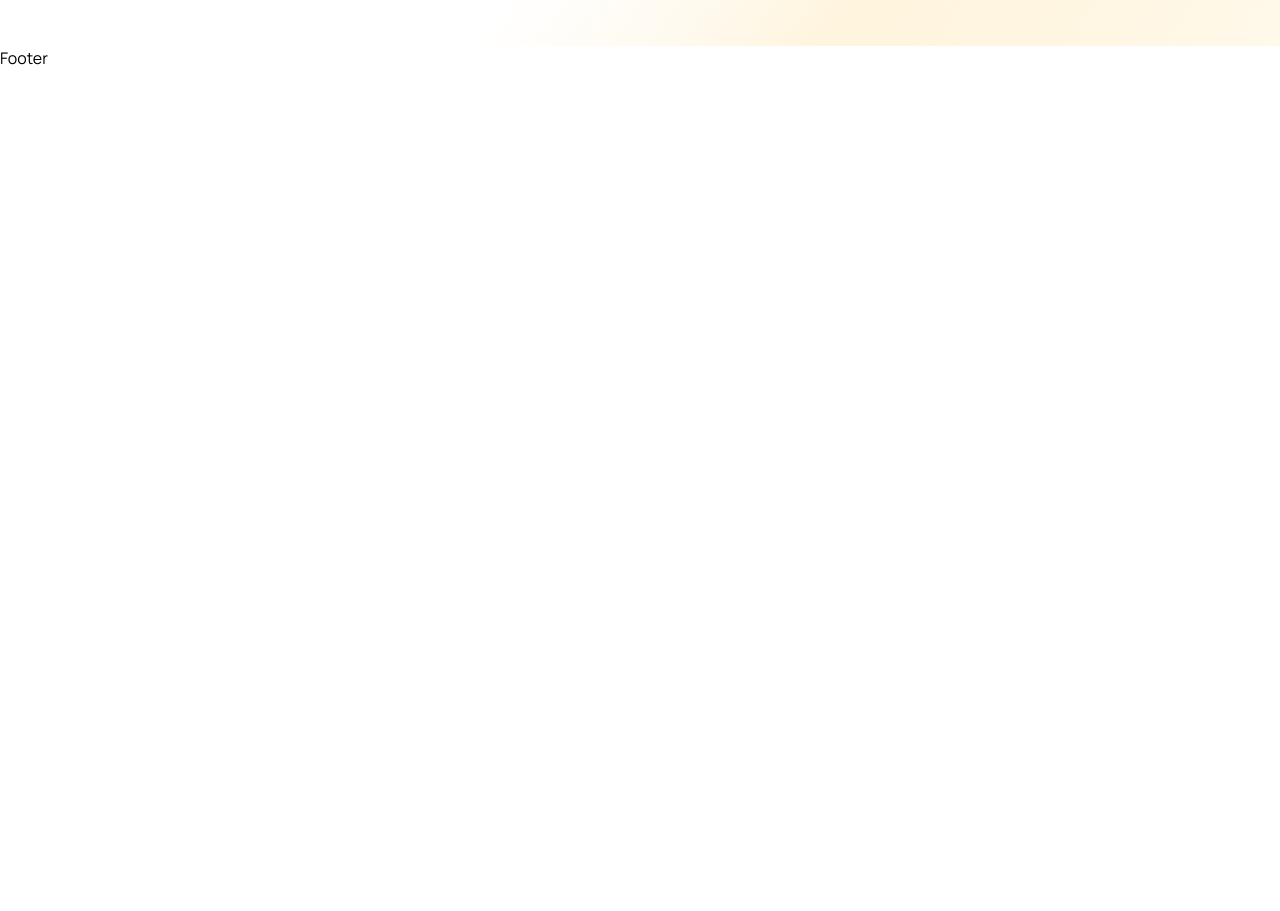
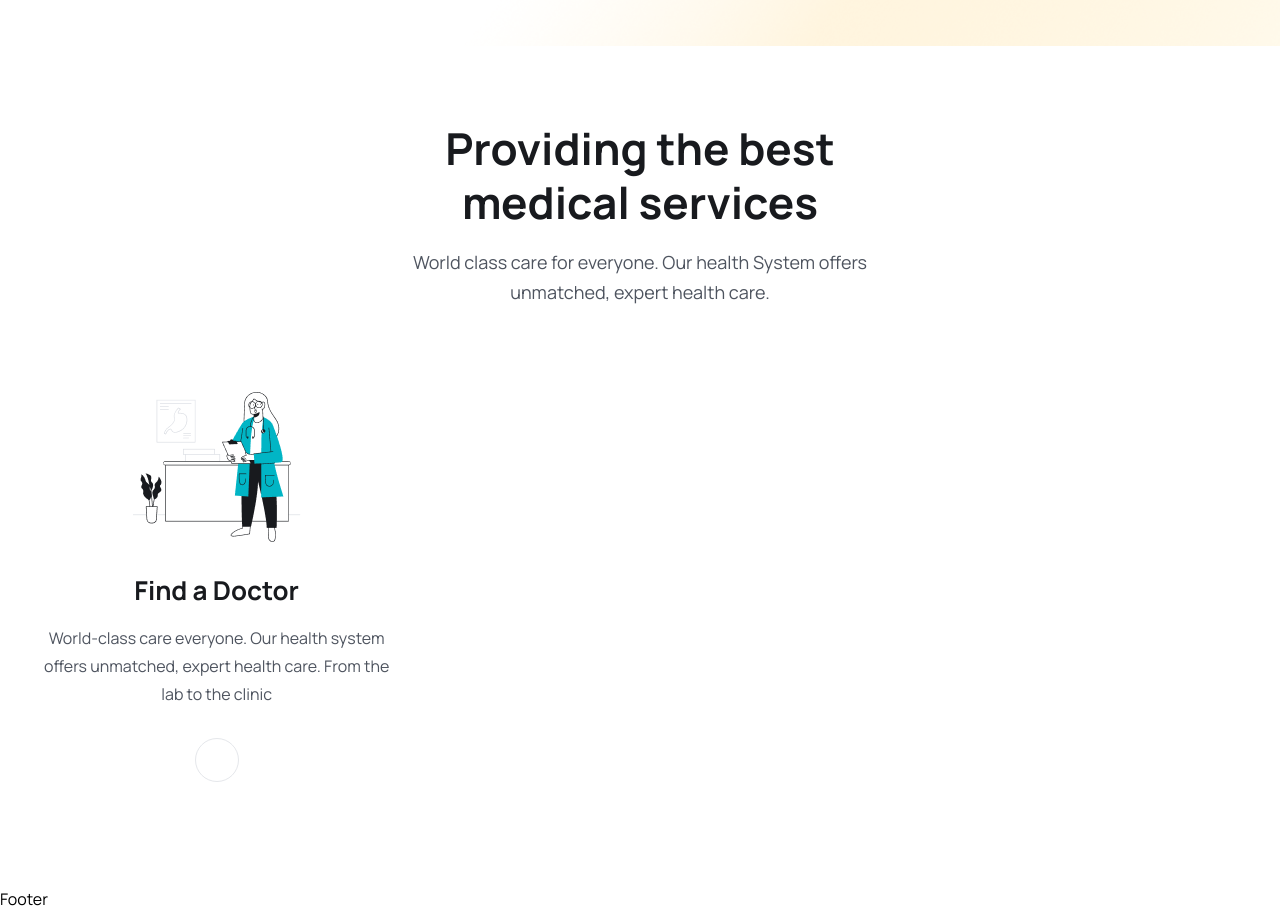
Before and after one commit to HealthcareHubVEC/Healthcare-Hub, a React (Vite) app in the folder frontend/: page / in a window 1280 px wide. Shown: the part 780-1691 px from the top of the page. Before the commit the page ends 850 px from the top, so only its background shows below. Built offline with nearby package versions, Linux system fonts and the light colour scheme.

Commit message:
home page changes

```diff
--- a/frontend/src/App.css
+++ b/frontend/src/App.css
@@ -10,7 +10,7 @@ body {
   font-family: "Manrope", sans-serif;
 }
 
-.sticky __header {
+.sticky__header {
   width: 100%;
   height: 80px;
   line-height: 80px;
@@ -18,6 +18,7 @@ body {
   top: 0;
   left: 0;
   z-index: 99999;
+  background: white;
   box-shadow: 3px 3px -8px 3px #ddd;
 }
 
--- a/frontend/src/components/Header/Header.jsx
+++ b/frontend/src/components/Header/Header.jsx
@@ -2,7 +2,7 @@ import { useEffect, useRef } from "react";
 import logo from "../../assets/images/logo.png";
 import userImg from "../../assets/images/avatar-icon.png";
 import { NavLink, Link } from "react-router-dom";
-import {BiMenu} from "react-icons/bi";
+import { BiMenu } from "react-icons/bi";
 
 const navLinks = [
   {
@@ -28,7 +28,8 @@ const Header = () => {
   const headerRef = useRef(null)
   const menuRef =useRef(null)
 
-const handelStickyHeader = ()=>{
+
+const handleStickyHeader = ()=>{
   window.addEventListener('scroll',()=>{
     if(document.body.scrollTop >80 || document.documentElement.scrollTop > 80){
       headerRef.current.classList.add('sticky__header')
@@ -39,9 +40,9 @@ const handelStickyHeader = ()=>{
 }
 
 useEffect(()=>{
-  handelStickyHeader()
+  handleStickyHeader()
 
-  return ()=> window.removeEventListener('scroll',handelStickyHeader);
+  return ()=> window.removeEventListener('scroll',handleStickyHeader);
 });
 
 const toggleMenu =()=> menuRef.current.classList.toggle('show__menu')
--- a/frontend/src/pages/Home.jsx
+++ b/frontend/src/pages/Home.jsx
@@ -1,7 +1,9 @@
 import React from "react";
-import heroImg01 from "../assets/images/hero-img01.png"
-import heroImg02 from "../assets/images/hero-img02.png"
-import heroImg03 from "../assets/images/hero-img03.png"
+import heroImg01 from "../assets/images/hero-img01.png";
+import heroImg02 from "../assets/images/hero-img02.png";
+import heroImg03 from "../assets/images/hero-img03.png";
+import icon01 from "../assets/images/icon01.png";
+import { Link } from "react-router-dom";
 
 const Home = () => {
   return <>
@@ -30,27 +32,24 @@ const Home = () => {
                 <div>
                   <h2 className="text-[36px] leading-[56px] lg:text-[44px] lg:leading-[54px] font-[700]
                 text-headingColor">30+</h2>
-                  <span className="w=[50px] h-2 bg-yellowColor rounded-full block mt-[-14px]"></span>
+                  <span className="w-[100px] h-2 bg-yellowColor rounded-full block mt-[-14px]"></span>
                   <p className="text__para">Years of Experience</p>
                 </div>
 
                 <div>
                   <h2 className="text-[36px] leading-[56px] lg:text-[44px] lg:leading-[54px] font-[700]
                 text-headingColor">15+</h2>
-                  <span className="w=[100px] h-2 bg-purpleColor rounded-full block mt-[-14px]"></span>
+                  <span className="w-[100px] h-2 bg-purpleColor rounded-full block mt-[-14px]"></span>
                   <p className="text__para">Clinic Locations</p>
                 </div>
 
                 <div>
                   <h2 className="text-[36px] leading-[56px] lg:text-[44px] lg:leading-[54px] font-[700]
                 text-headingColor">100%</h2>
-                  <span className="w=[100px] h-2 bg-irisBlueColor rounded-full block mt-[-14px]"></span>
+                  <span className="w-[100px] h-2 bg-irisBlueColor rounded-full block mt-[-14px]"></span>
                   <p className="text__para">Patient Satisfaction</p>
                 </div>
-
               </div>
-
-
             </div>
             {/*===== hero content =====*/}
 
@@ -62,14 +61,46 @@ const Home = () => {
                 <img src={heroImg02} alt="" className="w-full mb-[30px]" />
                 <img src={heroImg03} alt="" className="w-full" />
               </div>
-
             </div>
-
-
-
           </div>
         </div>
       </section>
+      {/*===== hero section end =====*/}
+      <section>
+        <div className="container">
+          <div className="lg:w-[470px] mx-auto">
+            <h2 className="heading text-center">
+              Providing the best medical services
+            </h2>
+            <p className="text__para text-center">
+              World class care for everyone. Our health System offers unmatched,
+              expert health care.
+            </p>
+          </div>
+
+          <div className="grid grid-cols-1 md:grid-cols-2 lg:grid-cols-3 gap-5 lg:gap-[30px] mt-[30px]
+        lg:mt-[55px]">
+
+            <div className="py-[30px] px-5">
+              <div className="flex items-center justify-center">
+                <img src={icon01} alt="" />
+              </div>
+
+              <div className="mt-[30px]">
+                <h2 className="text-[26px] leading-9 text-headingColor font-[700] text-center">
+                  Find a Doctor</h2>
+                  <p className="text-[16px] leading-7 text-textColor font-[400] mt-4 text-center">World-class care everyone. Our health system offers unmatched, expert health care. From the lab to the clinic</p>
+
+                  <Link to="/doctors" className="w-[44px] h-[44px] rounded-full border border-solid boder-[#181A1E]
+                   mt-[30px] mx-auto flex items-center justify-center group hover:bg-primaryColor hover:border-none">
+                  </Link>
+              </div>
+
+            </div>
+          </div>
+        </div>
+      </section>
+
     </>
   </>
 };
```
